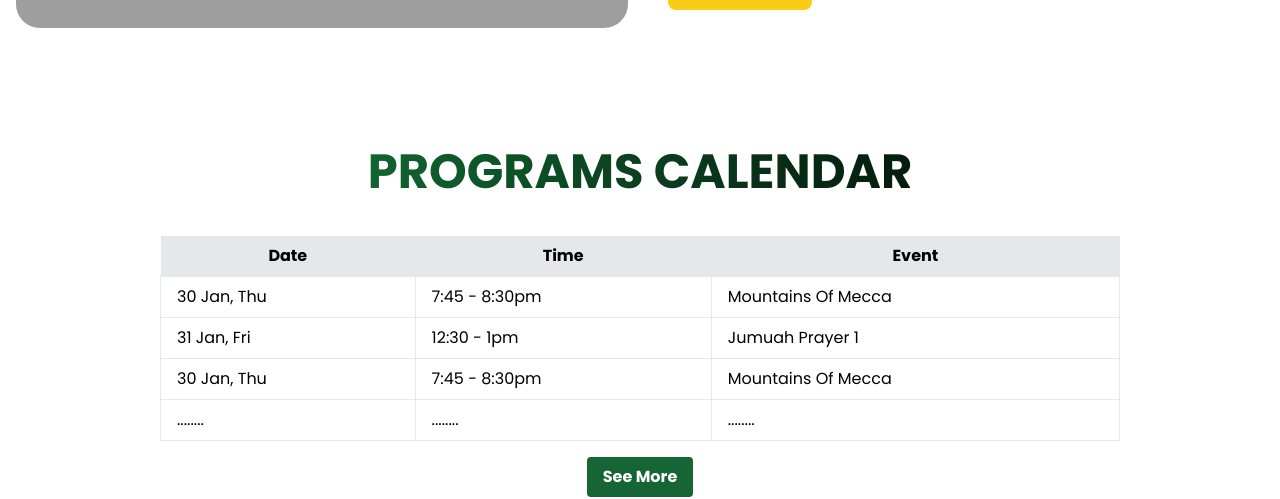
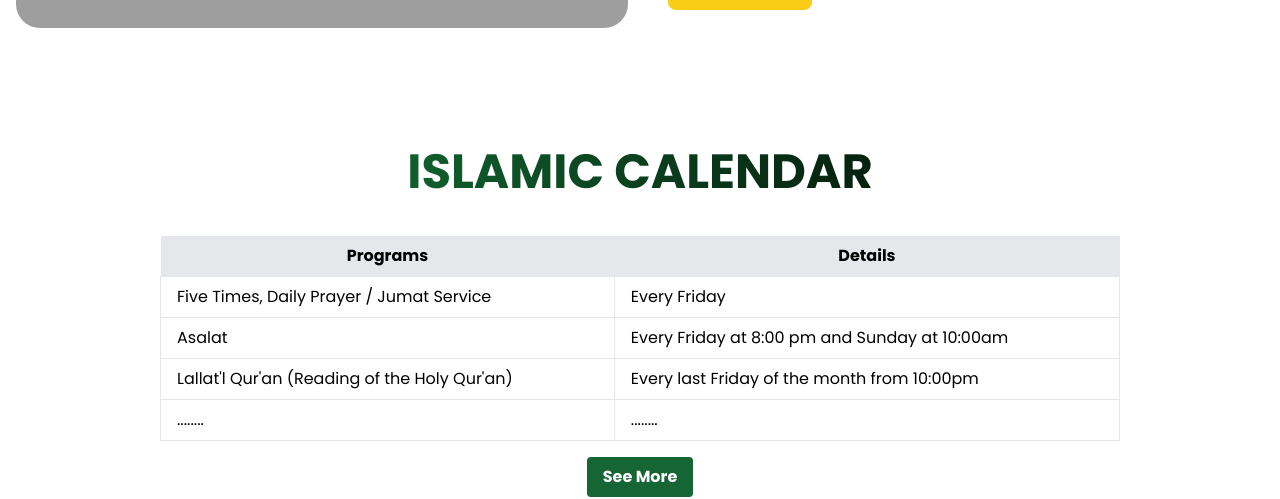
Before and after one commit to seunosinowo/NAMICCenter, a React (Vite) app: page / in a window 1280 px wide. Shown: the part 2437-2936 px from the top of the page. Built offline with nearby package versions, Linux system fonts and the light colour scheme; grey boxes are pictures that could not be loaded; the HTML template or start-up script is replaced by a standard one.

Commit message:
Modified Program calendar

```diff
--- a/src/components/ProgramsCalendar.jsx
+++ b/src/components/ProgramsCalendar.jsx
@@ -3,46 +3,40 @@ import { useState } from 'react';
 import { Link } from 'react-router-dom';
 
 const ProgramsCalendar = () => {
-  const [events, setEvents] = useState([
+  const [programs, setPrograms] = useState([
     {
-      date: '30 Jan, Thu',
-      time: '7:45 - 8:30pm',
-      event: 'Mountains Of Mecca'
+      program: 'Five Times, Daily Prayer / Jumat Service',
+      details: 'Every Friday'
     },
     {
-      date: '31 Jan, Fri',
-      time: '12:30 - 1pm',
-      event: 'Jumuah Prayer 1'
+      program: 'Asalat',
+      details: 'Every Friday at 8:00 pm and Sunday at 10:00am'
     },
     {
-      date: '30 Jan, Thu',
-      time: '7:45 - 8:30pm',
-      event: 'Mountains Of Mecca'
+      program: 'Lallat\'l Qur\'an (Reading of the Holy Qur\'an)',
+      details: 'Every last Friday of the month from 10:00pm'
     },
     {
-      date: '........',
-      time: '........',
-      event: '........'
+      program: '........',
+      details: '........',
     },
   ]);
 
   return (
     <div className="max-w-5xl mx-auto p-4 md:p-6 lg:p-8 mt-12 mb-20">
-      <h2 className="text-3xl md:text-5xl font-bold mb-4 text-center uppercase bg-gradient-to-r text-green-800 py-6 from-green-700 to-black text-transparent bg-clip-text">Programs Calendar</h2>
+      <h2 className="text-3xl md:text-5xl font-bold mb-4 text-center uppercase bg-gradient-to-r text-green-800 py-6 from-green-700 to-black text-transparent bg-clip-text">Islamic Calendar</h2>
       <table className="w-full table-auto">
         <thead className="bg-gray-200">
           <tr>
-            <th className="px-4 py-2">Date</th>
-            <th className="px-4 py-2">Time</th>
-            <th className="px-4 py-2">Event</th>
+            <th className="px-4 py-2">Programs</th>
+            <th className="px-4 py-2">Details</th>
           </tr>
         </thead>
         <tbody>
-          {events.map((event, index) => (
+          {programs.map((program, index) => (
             <tr key={index}>
-              <td className="border px-4 py-2">{event.date}</td>
-              <td className="border px-4 py-2">{event.time}</td>
-              <td className="border px-4 py-2">{event.event}</td>
+              <td className="border px-4 py-2">{program.program}</td>
+              <td className="border px-4 py-2">{program.details}</td>
             </tr>
           ))}
         </tbody>
--- a/src/components/other_pages/ProgramPage.jsx
+++ b/src/components/other_pages/ProgramPage.jsx
@@ -1,86 +1,54 @@
 import React, { useState } from 'react';
 
 const ProgramsCalendar = () => {
-  const [events, setEvents] = useState([
+  const [programs, setPrograms] = useState([
     {
-      date: '30 Jan, Thu',
-      time: '7:45 - 8:30pm',
-      event: 'Mountains Of Mecca'
+      program: 'Five Times, Daily Prayer / Jumat Service',
+      details: 'Every Friday'
     },
-
     {
-      date: '31 Jan, Fri',
-      time: '12:30 - 1pm',
-      event: 'Jumuah Prayer 1'
+      program: 'Asalat',
+      details: 'Every Friday at 8:00 pm and Sunday at 10:00am'
     },
-
     {
-      date: '30 Jan, Thu',
-      time: '7:45 - 8:30pm',
-      event: 'Mountains Of Mecca'
+      program: 'Lallat\'l Qur\'an (Reading of the Holy Qur\'an)',
+      details: 'Every last Friday of the month from 10:00pm'
     },
-
     {
-      date: '31 Jan, Fri',
-      time: '12:30 - 1pm',
-      event: 'Jumuah Prayer 1'
+      program: 'Arabic Class',
+      details: 'Every Friday at 8:30pm & Sunday at 10:30am'
     },
-
     {
-      date: '30 Jan, Thu',
-      time: '7:45 - 8:30pm',
-      event: 'Mountains Of Mecca'
+      program: 'Tafsir-Daily',
+      details: 'During the Month of Ramadan only'
     },
-
     {
-      date: '31 Jan, Fri',
-      time: '12:30 - 1pm',
-      event: 'Jumuah Prayer 1'
+      program: 'Taking of Shahada',
+      details: 'As requested / Counselling as requested'
     },
-
     {
-      date: '30 Jan, Thu',
-      time: '7:45 - 8:30pm',
-      event: 'Mountains Of Mecca'
+      program: 'Day-care center',
+      details: 'A safe and nurturing environment for children'
     },
-
     {
-      date: '31 Jan, Fri',
-      time: '12:30 - 1pm',
-      event: 'Jumuah Prayer 1'
+      program: 'Provides Food, Shelter',
+      details: 'Assisting with basic necessities'
     },
-
     {
-      date: '30 Jan, Thu',
-      time: '7:45 - 8:30pm',
-      event: 'Mountains Of Mecca'
+      program: 'Help for the Needy',
+      details: 'Host Ceremonies (Marriage, Naming, Birthday, Award, Fund-raising, Meetings, Rental, etc) As requested'
     },
-
     {
-      date: '31 Jan, Fri',
-      time: '12:30 - 1pm',
-      event: 'Jumuah Prayer 1'
+      program: 'Other Services',
+      details: 'Based on Islamic Doctrines'
     },
-
-    {
-      date: '30 Jan, Thu',
-      time: '7:45 - 8:30pm',
-      event: 'Mountains Of Mecca'
-    },
-
-    {
-      date: '31 Jan, Fri',
-      time: '12:30 - 1pm',
-      event: 'Jumuah Prayer 1'
-    },
-
-
   ]);
 
 
   const handleDownloadCSV = () => {
-    const csvData = events.map((event) => `${event.date},${event.time},${event.event}`).join('\n');
-    const csvBlob = new Blob([csvData], { type: 'text/csv' });
+    const header = 'Program,Details\n';
+    const csvData = programs.map((program) => `${program.program.replace(/,/g, '')},${program.details.replace(/,/g, '')}`).join('\n');
+    const csvBlob = new Blob([header + csvData], { type: 'text/csv' });
     const csvUrl = URL.createObjectURL(csvBlob);
     const csvLink = document.createElement('a');
     csvLink.href = csvUrl;
@@ -90,7 +58,7 @@ const ProgramsCalendar = () => {
 
   return (
     <div className="max-w-5xl mx-auto p-4 md:p-6 lg:p-8 mt-12 mb-20">
-      <h2 className="text-3xl md:text-5xl font-bold mb-4 text-center uppercase bg-gradient-to-r text-green-800 py-6 from-green-700 to-black text-transparent bg-clip-text">Programs Calendar</h2>
+      <h2 className="text-3xl md:text-5xl font-bold mb-4 text-center uppercase bg-gradient-to-r text-green-800 py-6 from-green-700 to-black text-transparent bg-clip-text">Islamic Calendar</h2>
       <div className="flex justify-between mb-4">
 
         <button
@@ -103,17 +71,15 @@ const ProgramsCalendar = () => {
       <table className="w-full table-auto">
         <thead className="bg-gray-200">
           <tr>
-            <th className="px-4 py-2">Date</th>
-            <th className="px-4 py-2">Time</th>
-            <th className="px-4 py-2">Event</th>
+            <th className="px-4 py-2 w-1/2">Programs</th>
+            <th className="px-4 py-2 w-1/2">Details</th>
           </tr>
         </thead>
         <tbody>
-          {events.map((event, index) => (
+          {programs.map((program, index) => (
             <tr key={index}>
-              <td className="border px-4 py-2">{event.date}</td>
-              <td className="border px-4 py-2">{event.time}</td>
-              <td className="border px-4 py-2">{event.event}</td>
+              <td className="border px-4 py-2 w-1/2">{program.program}</td>
+              <td className="border px-4 py-2 w-1/2">{program.details}</td>
             </tr>
           ))}
         </tbody>
```
